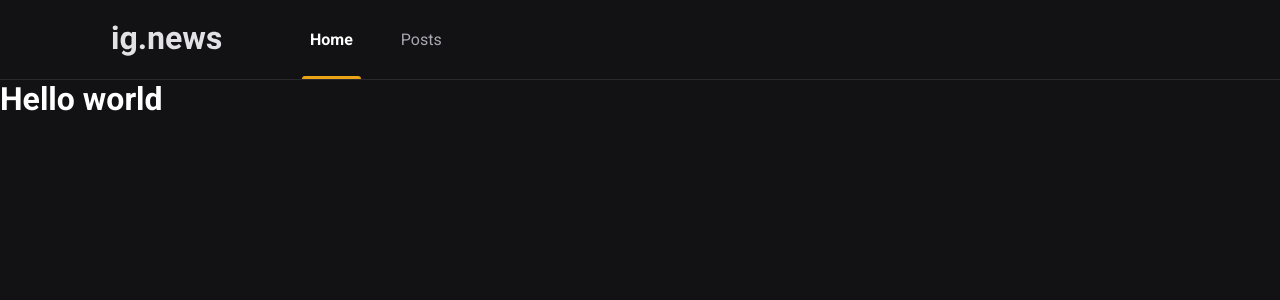
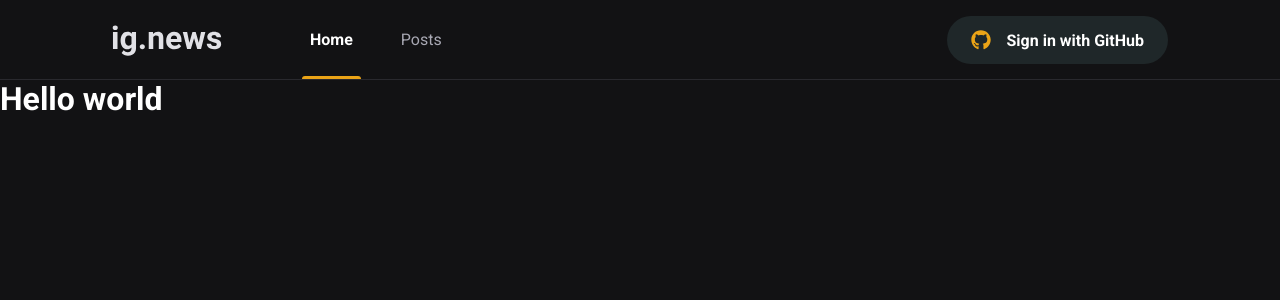
Before and after one commit to matheusbr1/ignews, a Next.js app: page / in a window 1280 px wide. Shown: the top 300 px of the page. Built offline with nearby package versions, Linux system fonts and the light colour scheme.

Commit message:
Feat: Sign in button component created

```diff
--- a/package.json
+++ b/package.json
@@ -11,6 +11,7 @@
     "next": "10.2.3",
     "react": "17.0.2",
     "react-dom": "17.0.2",
+    "react-icons": "^4.2.0",
     "sass": "^1.34.0"
   },
   "devDependencies": {
--- a/src/components/Header/index.tsx
+++ b/src/components/Header/index.tsx
@@ -1,4 +1,5 @@
 import styles from './styles.module.scss'
+import { SignInButton   } from '../SignInButton'
 
 export function Header () {
   return (
@@ -11,6 +12,8 @@
           <a>Posts</a>
         </nav>
 
+        <SignInButton />
+
       </div>
     </header>
   )
--- a/src/components/Header/styles.module.scss
+++ b/src/components/Header/styles.module.scss
@@ -50,4 +50,8 @@
       }
     }
   }
+
+  button {
+    margin-left: auto;
+  }
 }
--- /dev/null
+++ b/src/components/SignInButton/index.tsx
@@ -0,0 +1,27 @@
+import { FaGithub } from 'react-icons/fa'
+import styles from './styles.module.scss'
+import { FiX } from 'react-icons/fi'
+
+export function SignInButton() {
+
+  const isUserLoggedIn = false
+
+  return isUserLoggedIn ? (
+    <button
+      type='button'
+      className={styles.signInButton}
+    >
+      <FaGithub color="#04d361" />
+      Matheus Baron
+      <FiX color="#737380" className={styles.closeIcon} />
+    </button>
+  )  : (
+    <button
+      type='button'
+      className={styles.signInButton}
+    >
+      <FaGithub color="#eba417" />
+      Sign in with GitHub
+    </button>
+  )
+}
--- /dev/null
+++ b/src/components/SignInButton/styles.module.scss
@@ -0,0 +1,33 @@
+.signInButton {
+  height: 3rem;
+  border-radius: 3rem;
+  background: var(--gray-850);
+  border: 0;
+  padding: 0  1.5rem;
+
+  display: flex;
+  align-items: center;
+  justify-content: center;
+
+  color: var(--white);
+  font-weight: bold;
+
+  svg {
+    width: 20px;
+    height: 20px;
+  }
+
+  svg:first-child {
+    margin-right: 1rem;
+  }
+
+  svg.closeIcon{
+    margin-left: 1rem;
+  }
+
+  transition: filter 0.2s;
+
+  &:hover {
+    filter: brightness(0.8);
+  }
+}
--- a/src/styles/global.scss
+++ b/src/styles/global.scss
@@ -10,6 +10,7 @@
   --gray-50: #e1e1e6;
   --gray-300: #a8a8b3;
   --gray-800: #29292e;
+  --gray-850: #1f2729;
   --gray-900: #121214;
 
   --cyan-500: #61dafd;
```
Also changed, not shown: 1 other file (tests, documents, lock files or other folders).
